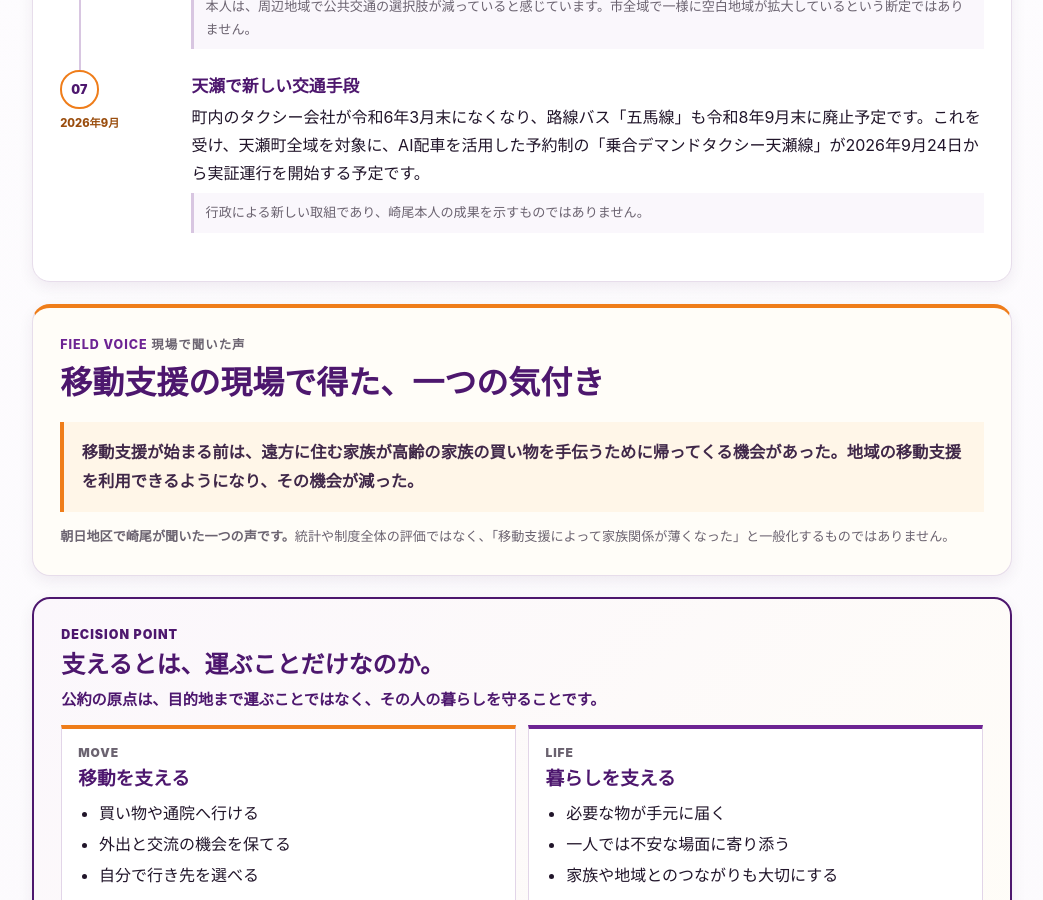
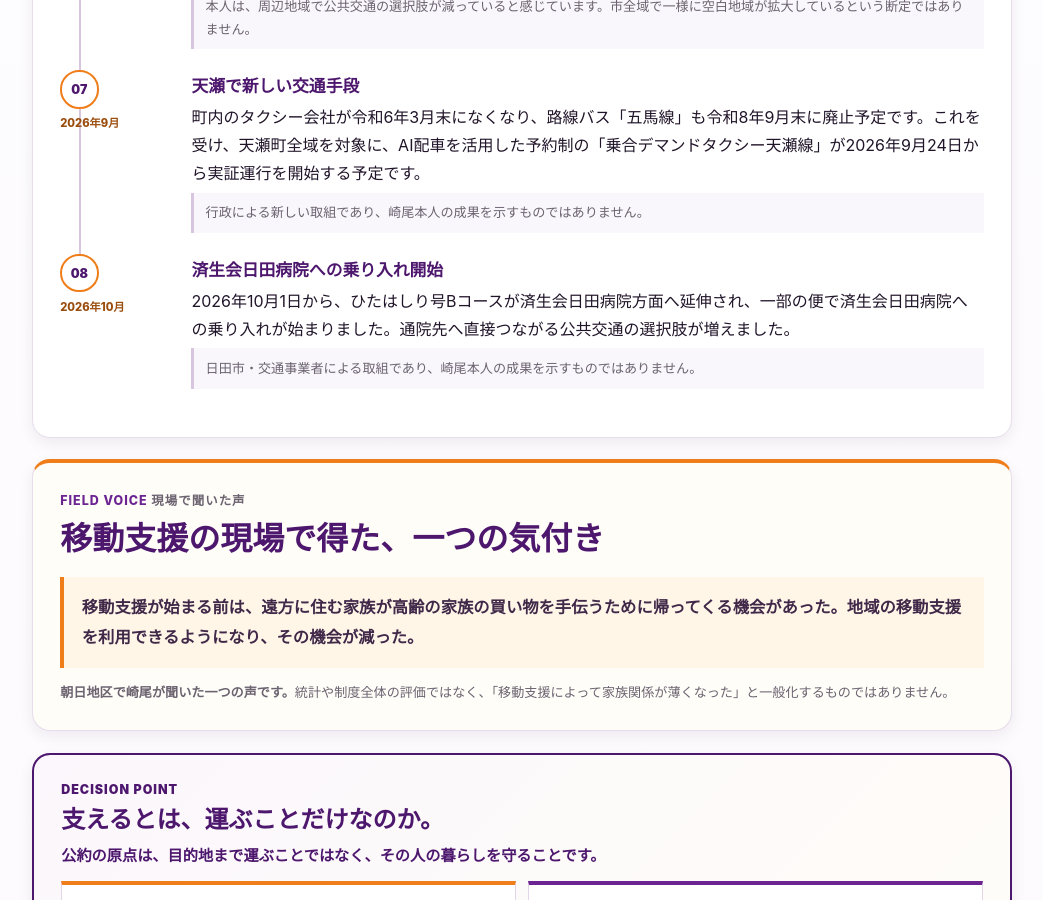
Before and after one commit to sakioryousuke-eng/activity-site, a Jekyll site: the page built from pages/promises/license-return-support.html, in a window 1280 px wide and 900 px high, scrolled down 2800 px. Shown: the whole window, without its empty margins (118-1161 px from the left). Built offline with Jekyll 4.4.1, drawn with Linux system fonts in a browser that asks for light colours; some of the changed text lies outside the part shown.

Commit message:
Update promise 2 with Oct 2026 bus changes

```diff
--- a/_data/promises.yml
+++ b/_data/promises.yml
@@ -12,7 +12,7 @@ promises:
     original_promise: 運転免許返納しやすい環境と仕組みを作る
     detail: 免許返納後も、買い物や通院など、その人らしい暮らしを続けられる環境と仕組みを考える。
     status: 継続
-    information_checked: "2026年9月"
+    information_checked: "2026年10月"
     pdf: "/assets/pdf/promise-2023-original.pdf"
 
   - id: 3
--- a/pages/promises/license-return-support.html
+++ b/pages/promises/license-return-support.html
@@ -45,6 +45,7 @@ description: 運転免許返納後もその人らしい暮らしを続けられ
       <li class="is-context"><div class="promise-detail__step"><span>05</span><small>2026年4月</small></div><div><h3>天瀬町馬原地区</h3><p>馬原地区の地域住民による、市内3例目の高齢者移動支援事業が始まりました。</p></div></li>
       <li class="is-context"><div class="promise-detail__step"><span>06</span><small>環境の変化</small></div><div><h3>公共交通そのものも変化</h3><p>路線の縮小、減便、廃止、運行事業者の変化が課題となる地域があります。日田市地域公共交通計画でも、公共交通の縮小・撤退で新たに生じる交通空白地域への代替手段を検討する方針が示されています。</p><p class="promise-detail__aside">本人は、周辺地域で公共交通の選択肢が減っていると感じています。市全域で一様に空白地域が拡大しているという断定ではありません。</p></div></li>
       <li class="is-context"><div class="promise-detail__step"><span>07</span><small>2026年9月</small></div><div><h3>天瀬で新しい交通手段</h3><p>町内のタクシー会社が令和6年3月末になくなり、路線バス「五馬線」も令和8年9月末に廃止予定です。これを受け、天瀬町全域を対象に、AI配車を活用した予約制の「乗合デマンドタクシー天瀬線」が2026年9月24日から実証運行を開始する予定です。</p><p class="promise-detail__aside">行政による新しい取組であり、崎尾本人の成果を示すものではありません。</p></div></li>
+      <li class="is-context"><div class="promise-detail__step"><span>08</span><small>2026年10月</small></div><div><h3>済生会日田病院への乗り入れ開始</h3><p>2026年10月1日から、ひたはしり号Bコースが済生会日田病院方面へ延伸され、一部の便で済生会日田病院への乗り入れが始まりました。通院先へ直接つながる公共交通の選択肢が増えました。</p><p class="promise-detail__aside">日田市・交通事業者による取組であり、崎尾本人の成果を示すものではありません。</p></div></li>
     </ol>
   </section>
 
@@ -90,7 +91,7 @@ description: 運転免許返納後もその人らしい暮らしを続けられ
   <section class="promise-detail__section promise-detail__context" aria-labelledby="context-heading">
     <div class="promise-detail__section-heading"><p><span>CONTEXT</span> 確認済みの行政・地域の動き</p><h2 id="context-heading">公約を取り巻く環境</h2></div>
     <p class="promise-detail__context-lead">市・地域がそれぞれ進めている取組です。崎尾本人の成果を示すものではありません。</p>
-    <div class="promise-detail__facts"><section><h3>移動をめぐる状況</h3><ul><li>市の調査では、高齢者の約3割が運転に不安を感じ、車を持たない人の約7割に日常の移動制約があると説明されています。</li><li>「便数が少ない」「バス停まで歩いて行けない」などの地域ニーズも把握されています。</li><li>地域公共交通計画は、交通手段の連携と、縮小・撤退時の代替手段を検討しています。</li></ul></section><section><h3>地域・行政の取組</h3><ul><li>令和6年度、住民主体の移動サービス創出支援を開始</li><li>2025年2月、山田町「とぎの会」</li><li>2025年4月、花月地区</li><li>2026年4月、馬原地区（市内3例目）</li><li>2026年9月24日、乗合デマンドタクシー天瀬線の実証運行開始予定</li></ul></section></div>
+    <div class="promise-detail__facts"><section><h3>移動をめぐる状況</h3><ul><li>市の調査では、高齢者の約3割が運転に不安を感じ、車を持たない人の約7割に日常の移動制約があると説明されています。</li><li>「便数が少ない」「バス停まで歩いて行けない」などの地域ニーズも把握されています。</li><li>地域公共交通計画は、交通手段の連携と、縮小・撤退時の代替手段を検討しています。</li></ul></section><section><h3>地域・行政の取組</h3><ul><li>令和6年度、住民主体の移動サービス創出支援を開始</li><li>2025年2月、山田町「とぎの会」</li><li>2025年4月、花月地区</li><li>2026年4月、馬原地区（市内3例目）</li><li>2026年9月24日、乗合デマンドタクシー天瀬線の実証運行開始予定</li><li>2026年10月1日、ひたはしり号Bコースが済生会日田病院方面へ延伸。一部便で病院への乗り入れ開始</li></ul></section></div>
   </section>
 
   <section class="promise-detail__section promise-detail__source" aria-labelledby="source-heading">
@@ -103,6 +104,8 @@ description: 運転免許返納後もその人らしい暮らしを続けられ
       <a href="https://www.city.hita.oita.jp/material/files/group/9/r6_siseihousin.pdf">日田市｜令和6年度 市政執行方針</a>
       <a href="https://www.city.hita.oita.jp/site/traffic/2326.html">日田市｜地域公共交通計画</a>
       <a href="https://www.city.hita.oita.jp/site/traffic/18077.html">日田市｜乗合デマンドタクシー天瀬線</a>
+      <a href="https://www.city.hita.oita.jp/site/traffic/1962.html">日田市｜市内循環バスひたはしり号 利用案内</a>
+      <a href="https://www.city.hita.oita.jp/site/kaiken/18271.html">日田市｜令和8年9月定例記者会見</a>
       <a href="https://www.city.hita.oita.jp/soshiki/26/1427.html">日田市｜訪問型サービスA</a>
     </div>
   </section>
```
Also changed, not shown: _posts/2026-10-01-ひたはしり号延伸記念式典.md (+7 -1 lines).
